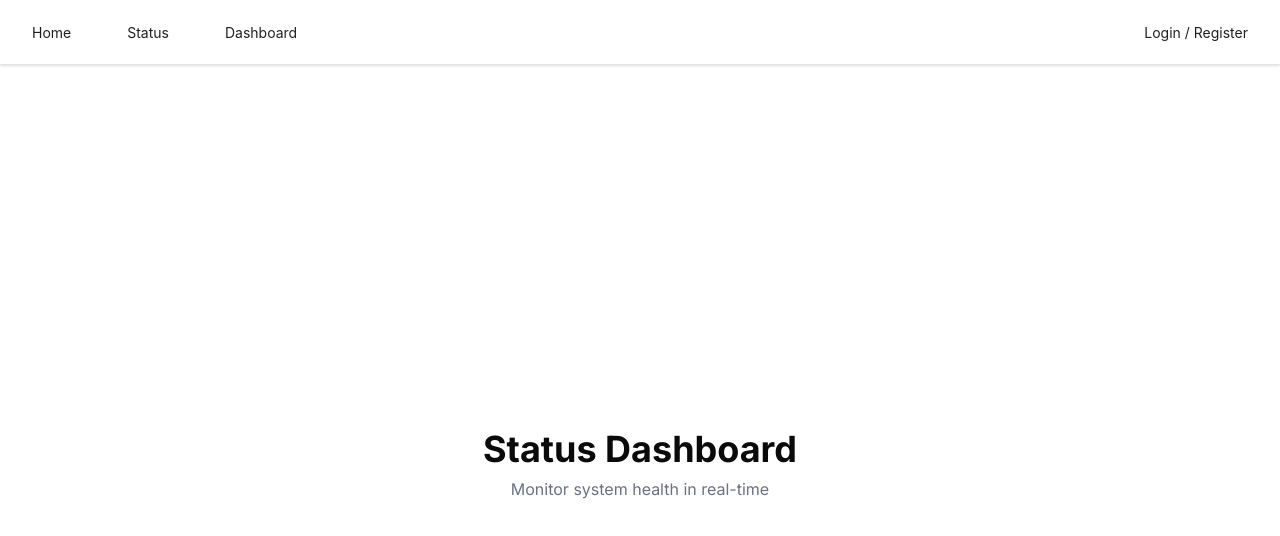
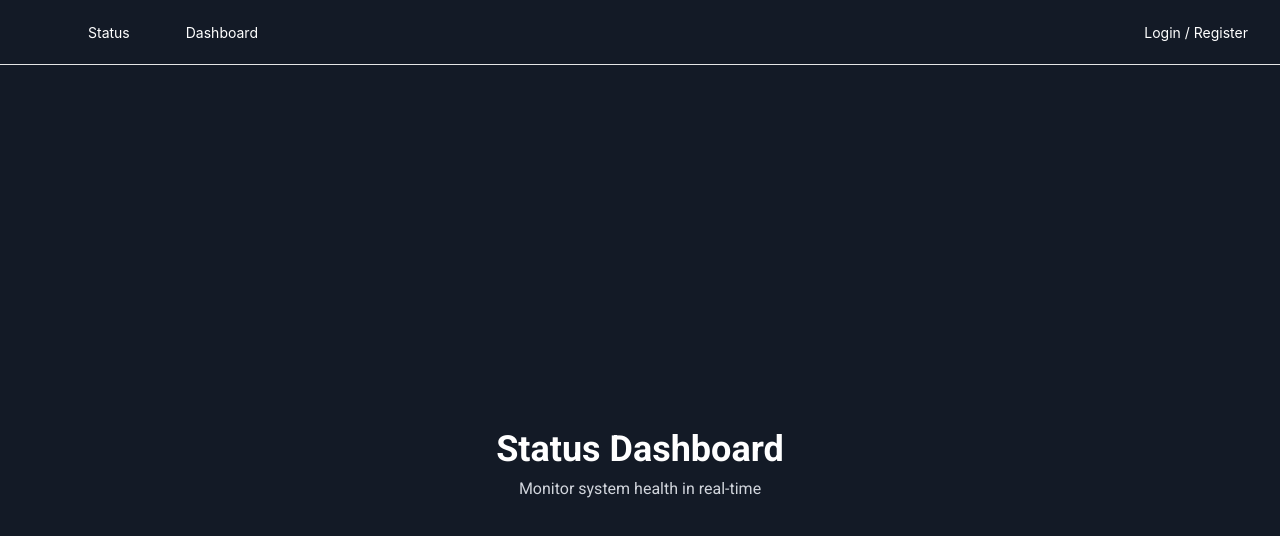
Before and after one commit to Priyans-hu/Statify_frontend, a Next.js app: page / in a window 1280 px wide. Shown: the top 536 px of the page. Built offline with nearby package versions, Linux system fonts and the light colour scheme.

Commit message:
fixed routing and component structure

```diff
--- a/src/app/[org]/dashboard/page.tsx
+++ b/src/app/[org]/dashboard/page.tsx
@@ -27,7 +27,8 @@ import { toast } from 'react-toastify';
 import { getItem } from '@/lib/utils';
 import { useStatusOptions } from '@/hooks/useStatusOptions';
 
-export default function DashboardPage() {
+export default function DashboardPage({ params }: { params: { org: string } }) {
+  const org = params.org;
   const [services, setServices] = useState<any[]>([]);
   const [name, setName] = useState('');
   const [status, setStatus] = useState('operational');
@@ -45,7 +46,7 @@ export default function DashboardPage() {
     setCurrentLoading(true);
     try {
       const config = {
-        url: Config.API_BASE_URL + '/services',
+        url: `${Config.API_BASE_URL}/services?org=${org}`,
         method: 'get',
         headers: {
           'Content-Type': 'application/json',
@@ -66,7 +67,7 @@ export default function DashboardPage() {
   const handleAddService = async () => {
     try {
       const config = {
-        url: Config.API_BASE_URL + '/services',
+        url: `${Config.API_BASE_URL}/services?org=${org}`,
         method: 'post',
         headers: {
           'Content-Type': 'application/json',
@@ -112,15 +113,17 @@ export default function DashboardPage() {
   return (
     <Spin spinning={currentLoading}>
       <main className='max-w-4xl mx-auto p-6 space-y-6 min-h-screen'>
-        <div className='flex justify-between items-center'>
+        <div className='flex justify-between items-center '>
           <h1 className='text-2xl font-semibold'>Admin Dashboard</h1>
           <Dialog>
             <DialogTrigger asChild>
-              <Button>Add Service</Button>
+              <Button className='bg-[#212937] !text-white'>Add Service</Button>
             </DialogTrigger>
-            <DialogContent>
+            <DialogContent className='bg-[#212937] border-0'>
               <DialogHeader>
-                <DialogTitle>Add New Service</DialogTitle>
+                <DialogTitle className='text-center'>
+                  Add New Service
+                </DialogTitle>
               </DialogHeader>
               <div className='space-y-4'>
                 <Input
@@ -142,7 +145,12 @@ export default function DashboardPage() {
                     </SelectContent>
                   </SelectContent>
                 </Select>
-                <Button onClick={handleAddService}>Submit</Button>
+                <Button
+                  className='bg-green-600 text-white text-md'
+                  onClick={handleAddService}
+                >
+                  Submit
+                </Button>
               </div>
             </DialogContent>
           </Dialog>
@@ -151,7 +159,10 @@ export default function DashboardPage() {
         <section className='grid gap-4'>
           {services.length > 0 ? (
             services.map((svc) => (
-              <Card key={svc.id} className='p-4 '>
+              <Card
+                key={svc.id}
+                className='p-4 bg-[#212937] text-white border-0'
+              >
                 <CardContent className='flex justify-between w-full items-center gap-4 p-0'>
                   <div>
                     <p className='font-medium'>{svc.service_name}</p>
@@ -163,7 +174,7 @@ export default function DashboardPage() {
                       onValueChange={(val) => handleStatusChange(svc.id, val)}
                     >
                       <SelectTrigger
-                        className={`w-full border-2 border-gray-400 font-bold text-white ${
+                        className={`w-full border-0 text-md font-bold text-white ${
                           statusCodeToColor(svc.status_code) || 'bg-slate-700'
                         }`}
                       >
@@ -174,7 +185,7 @@ export default function DashboardPage() {
                         />
                       </SelectTrigger>
 
-                      <SelectContent className='bg-slate-800 text-white'>
+                      <SelectContent className='border-1 bg-[#212937] text-white p-2'>
                         {statusOptions.map((option) => (
                           <SelectItem
                             key={option.id}
--- a/src/app/[org]/status/page.tsx
+++ b/src/app/[org]/status/page.tsx
@@ -6,15 +6,16 @@ import { useDispatch } from 'react-redux';
 import { setLoading } from '@/features/loading/loadingSlice';
 
 import Config from '@/constants/config';
-import { statusCodeToString, statusColorMap } from '@/lib/StatusUtils';
+import { useStatusOptions } from '@/hooks/useStatusOptions';
 
 import ServiceCard from '@/components/serviceCard';
 import IncidentTimeline from '@/components/IndicatorTimeline';
 
 type Service = {
   id: number;
-  name: string;
+  service_name: string;
   status_code: number;
+  status: String;
 };
 
 const incidents = [
@@ -29,6 +30,7 @@ export default function StatusPage({ params }: { params: { org: string } }) {
   const org = params.org;
   const dispatch = useDispatch();
   const [services, setServices] = useState<Service[]>([]);
+  const { statusCodeToColor, statusCodeToString } = useStatusOptions();
 
   useEffect(() => {
     dispatch(setLoading(false));
@@ -55,9 +57,9 @@ export default function StatusPage({ params }: { params: { org: string } }) {
         {services.map((svc) => (
           <ServiceCard
             key={svc.id}
-            name={svc.name}
-            status={statusCodeToString(svc.status_code, [])} // placeholder if you're not passing options
-            bgClass={statusColorMap[svc.status_code] || 'bg-slate-700'}
+            name={svc.service_name}
+            status={statusCodeToString(svc.status_code)}
+            bgClass={statusCodeToColor(svc.status_code) || 'bg-slate-700'}
           />
         ))}
       </section>
--- a/src/app/layout.tsx
+++ b/src/app/layout.tsx
@@ -1,12 +1,14 @@
 import './globals.css';
 import Header from '@/components/header';
 import LoadingWrapper from '@/components/loadingWrapper';
-import { Inter } from 'next/font/google';
 import { Providers } from './providers';
 import { ToastContainer } from 'react-toastify';
 import 'react-toastify/dist/ReactToastify.css';
+import { Roboto } from 'next/font/google';
 
-const inter = Inter({ subsets: ['latin'] });
+const roboto = Roboto({
+  subsets: ['latin'],
+});
 
 export const metadata = {
   title: 'Status App',
@@ -20,12 +22,12 @@ export default function RootLayout({
 }) {
   return (
     <html lang='en'>
-      <body className={inter.className}>
+      <body className={`${roboto.className} bg-[#131a26] text-white`}>
         <Providers>
           <Header />
           <LoadingWrapper>{children}</LoadingWrapper>
         </Providers>
-        <ToastContainer/>
+        <ToastContainer />
       </body>
     </html>
   );
--- a/src/app/page.tsx
+++ b/src/app/page.tsx
@@ -1,18 +1,18 @@
-"use client";
+'use client';
 
-import { setLoading } from "@/features/loading/loadingSlice";
-import { useEffect } from "react";
-import { useDispatch } from "react-redux";
+import { setLoading } from '@/features/loading/loadingSlice';
+import { useEffect } from 'react';
+import { useDispatch } from 'react-redux';
 
 export default function Home() {
   const dispatch = useDispatch();
   useEffect(() => {
     dispatch(setLoading(false));
-  },[])
+  }, []);
   return (
-    <main className='flex flex-col items-center justify-center min-h-screen'>
+    <main className='flex flex-col items-center justify-center min-h-screen bg-[#131a26] text-white'>
       <h1 className='text-4xl font-bold mb-2'>Status Dashboard</h1>
-      <p className='text-gray-500'>Monitor system health in real-time</p>
+      <p className='text-gray-300'>Monitor system health in real-time</p>
     </main>
   );
 }
--- a/src/components/header.tsx
+++ b/src/components/header.tsx
@@ -1,7 +1,8 @@
-"use client";
+'use client';
+
 import { setLoading } from '@/features/loading/loadingSlice';
 import { Button } from 'antd';
-import { useRouter } from 'next/navigation';
+import { useRouter, useParams } from 'next/navigation';
 import { useEffect, useState } from 'react';
 import { useDispatch } from 'react-redux';
 import AuthModal from './authModal';
@@ -11,12 +12,26 @@ import { UserOutlined } from '@ant-design/icons';
 export default function Header() {
   const dispatch = useDispatch();
   const router = useRouter();
+  const params = useParams();
+  const org = params?.org as string | undefined;
+
   const [showAuthModal, setShowAuthModal] = useState(false);
   const [isLoggedIn, setIsLoggedIn] = useState(false);
 
   const handleClick = (path: string) => {
     dispatch(setLoading(true));
+    if (org) {
+      router.push(`/${org}${path}`);
+    } else {
       router.push(path);
+    }
+  };
+
+  const formatOrgName = (slug: string): string => {
+    return slug
+      .split('_')
+      .map((word) => word.charAt(0).toUpperCase() + word.slice(1))
+      .join(' ');
   };
 
   useEffect(() => {
@@ -28,35 +43,51 @@ export default function Header() {
     logout();
     setIsLoggedIn(false);
     dispatch(setLoading(true));
-  }
+  };
 
   return (
     <>
       <AuthModal
         visible={showAuthModal}
-      onClose={() => setShowAuthModal(false)} />
-      <nav className="p-4 flex justify-between items-center shadow border-b">
-        <div className="flex gap-6">
-          <Button type="text" onClick={() => handleClick("/")}>
-            Home
+        onClose={() => setShowAuthModal(false)}
+      />
+      <nav className='p-4 flex justify-between items-center shadow border-b !text-white'>
+        <div className='flex gap-6'>
+          <Button
+            type='text'
+            onClick={() => handleClick('/')}
+            className='!text-white'
+          >
+            {org && formatOrgName(org)}
           </Button>
-          <Button type="text" onClick={() => handleClick("/status")}>
+          <Button
+            type='text'
+            onClick={() => handleClick('/status')}
+            className='!text-white'
+          >
             Status
           </Button>
-          <Button type="text" onClick={() => handleClick("/dashboard")}>
+          <Button
+            type='text'
+            onClick={() => handleClick('/dashboard')}
+            className='!text-white'
+          >
             Dashboard
           </Button>
         </div>
 
         <div>
           {!isLoggedIn ? (
-          <Button type="text" onClick={() => setShowAuthModal(true)}>
+            <Button
+              type='text'
+              onClick={() => setShowAuthModal(true)}
+              className='!text-white'
+            >
               Login / Register
             </Button>
-          ) :
-          (
-          <Button type="text" onClick={() => handleLogout()}>
-            <UserOutlined/> Logout
+          ) : (
+            <Button type='text' onClick={handleLogout} className='!text-white'>
+              <UserOutlined /> Logout
             </Button>
           )}
         </div>
--- a/src/components/serviceCard.tsx
+++ b/src/components/serviceCard.tsx
@@ -1,23 +1,22 @@
 import { Card, CardContent } from '@/components/ui/card';
 import { Badge } from '@/components/ui/badge';
+import { useStatusOptions } from '@/hooks/useStatusOptions';
 
 type Props = {
   name: string;
-  status: 'operational' | 'degraded' | 'outage';
-};
-
-const statusColor = {
-  operational: 'bg-green-500',
-  degraded: 'bg-yellow-500',
-  outage: 'bg-red-500',
+  status: string; // 'operational', 'degraded', etc
 };
 
 export default function ServiceCard({ name, status }: Props) {
+  const { statusLabelToColor } = useStatusOptions();
+
   return (
-    <Card className='w-full'>
-      <CardContent className='flex justify-between items-center p-4'>
+    <Card className='w-full bg-[#212937] text-white border-0'>
+      <CardContent className='flex justify-between items-center px-4'>
         <div className='text-lg font-medium'>{name}</div>
-        <Badge className={statusColor[status]}>{status}</Badge>
+        <Badge className={`p-2 ${statusLabelToColor(status)} text-md`}>
+          {status}
+        </Badge>
       </CardContent>
     </Card>
   );
--- a/src/hooks/useStatusOptions.ts
+++ b/src/hooks/useStatusOptions.ts
@@ -20,10 +20,10 @@ export const useStatusOptions = () => {
   }, []);
 
   const statusColorMap: Record<number, string> = {
-    1: 'bg-green-600',
-    2: 'bg-yellow-600',
-    3: 'bg-orange-500',
-    4: 'bg-red-700',
+    1: 'bg-green-600', // operational
+    2: 'bg-yellow-600', // degraded
+    3: 'bg-orange-500', // partial outage
+    4: 'bg-red-700', // major outage
   };
 
   const statusCodeToString = (statusCode: number): string => {
@@ -35,9 +35,19 @@ export const useStatusOptions = () => {
     return statusColorMap[statusCode] || 'bg-gray-500';
   };
 
+  const statusLabelToColor = (status: string): string => {
+    const normalized = status.toLowerCase();
+    if (normalized.includes('operational')) return 'bg-green-600';
+    if (normalized.includes('degraded')) return 'bg-yellow-600';
+    if (normalized.includes('partial')) return 'bg-orange-500';
+    if (normalized.includes('outage')) return 'bg-red-700';
+    return 'bg-gray-500';
+  };
+
   return {
     statusOptions,
     statusCodeToString,
     statusCodeToColor,
+    statusLabelToColor,
   };
 };
```
Lines whose indentation alone changed are shown as unchanged.
